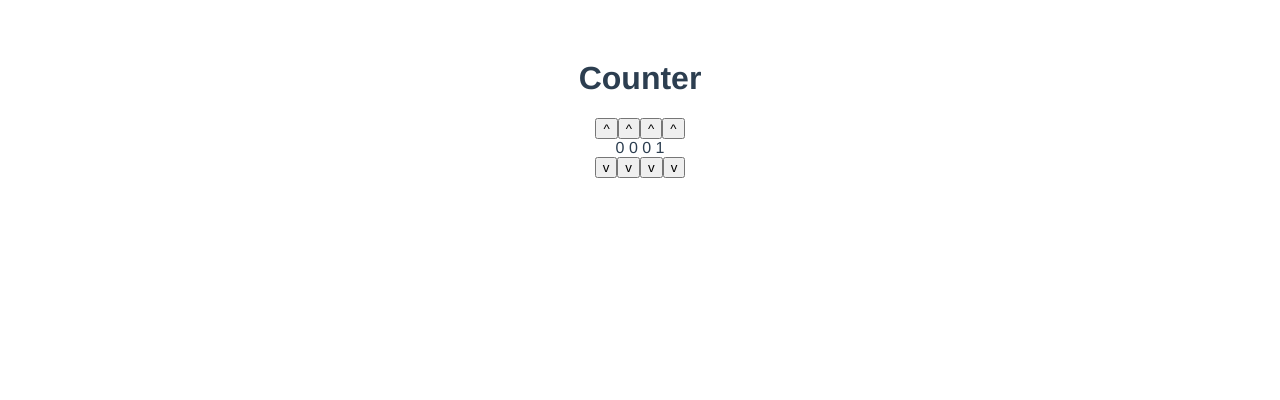
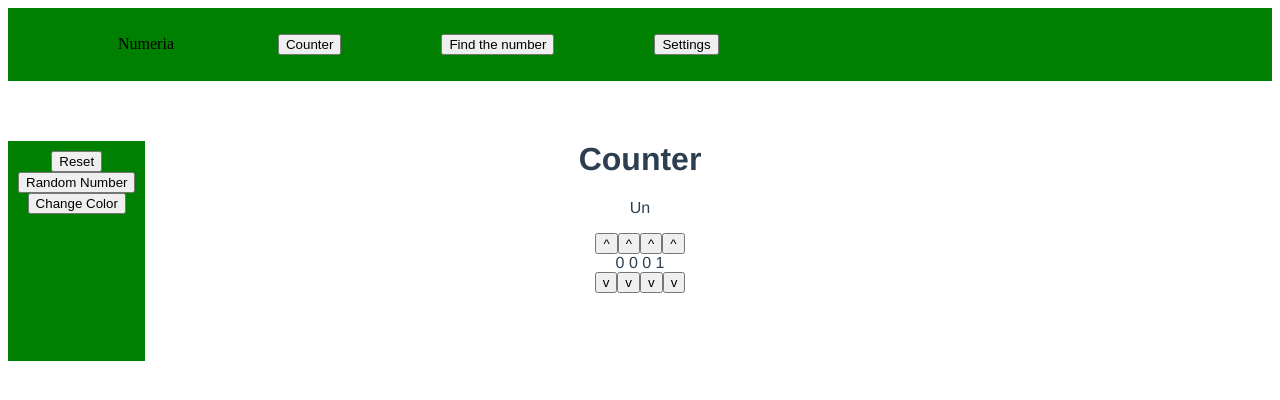
Before and after one commit to cbonaudo/numeria, a Vue app: page / in a window 1280 px wide. Shown: the top 400 px of the page. Built offline with nearby package versions, Linux system fonts and the light colour scheme.

Commit message:
Add Translation to letters and sidebars

```diff
--- a/src/App.vue
+++ b/src/App.vue
@@ -1,5 +1,12 @@
 <template>
-  <div id="app"><router-view /></div>
+  <div class="app">
+    <div class="header">
+      <p>
+        Numeria <button>Counter</button><button>Find the number</button><button>Settings</button>
+      </p>
+    </div>
+    <div id="app"><router-view /></div>
+  </div>
 </template>
 
 <script>
@@ -17,4 +24,11 @@ export default {
   color: #2c3e50;
   margin-top: 60px;
 }
+.header {
+  padding: 10px;
+  background-color: green;
+}
+.header * {
+  margin-left: 100px;
+}
 </style>
--- a/src/components/Counter.vue
+++ b/src/components/Counter.vue
@@ -1,11 +1,17 @@
 <template>
   <div class="hello">
+    <div class="counter_sidebar">
+      <button>Reset</button><br /><button>Random Number</button><br /><button>Change Color</button>
+    </div>
     <h1>Counter</h1>
     <div>
+      <p>{{ translatedNumber }}</p>
+    </div>
+    <div>
       <span>
-        <button
-        v-for="(figure, index) in figures" :key="index"
-        v-on:click="increment(index)">^</button>
+        <button v-for="(figure, index) in figures" :key="index" v-on:click="increment(index);">
+          ^
+        </button>
       </span>
     </div>
     <div>
@@ -13,31 +19,41 @@
     </div>
     <div>
       <span>
-        <button
-        v-for="(figure, index) in figures" :key="index"
-        v-on:click="decrement(index)">v</button>
+        <button v-for="(figure, index) in figures" :key="index" v-on:click="decrement(index);">
+          v
+        </button>
       </span>
     </div>
   </div>
 </template>
 
 <script>
+import { translateNumbers } from '../utils/translation.js';
+
 export default {
   name: 'Counter',
   data() {
     return {
       figures: [0, 0, 0, 1],
+      translatedNumber: 'Un',
       increment(index) {
         this.figures.splice(index, 1, this.figures[index] + 1);
+        this.translatedNumber = translateNumbers(this.figures);
       },
       decrement(index) {
         this.figures.splice(index, 1, this.figures[index] - 1);
+        this.translatedNumber = translateNumbers(this.figures);
       },
     };
   },
 };
 </script>
 
-<!-- Add "scoped" attribute to limit CSS to this component only -->
 <style scoped>
+.counter_sidebar {
+  background-color: green;
+  padding: 10px;
+  height: 200px;
+  position: absolute;
+}
 </style>
--- /dev/null
+++ b/src/utils/translation.js
@@ -0,0 +1,15 @@
+export function translateNumbers(figures) {
+  if (figures[3] == 2) {
+    return "Deux";
+  }
+  else if (figures[0] == 1) {
+    return "Mille cent onze";
+  }
+  else if (figures[1] == 1) {
+    return "Cent onze";
+  }
+  else if (figures[2] == 1) {
+    return "Onze";
+  }
+  else return "Un";
+}
```
